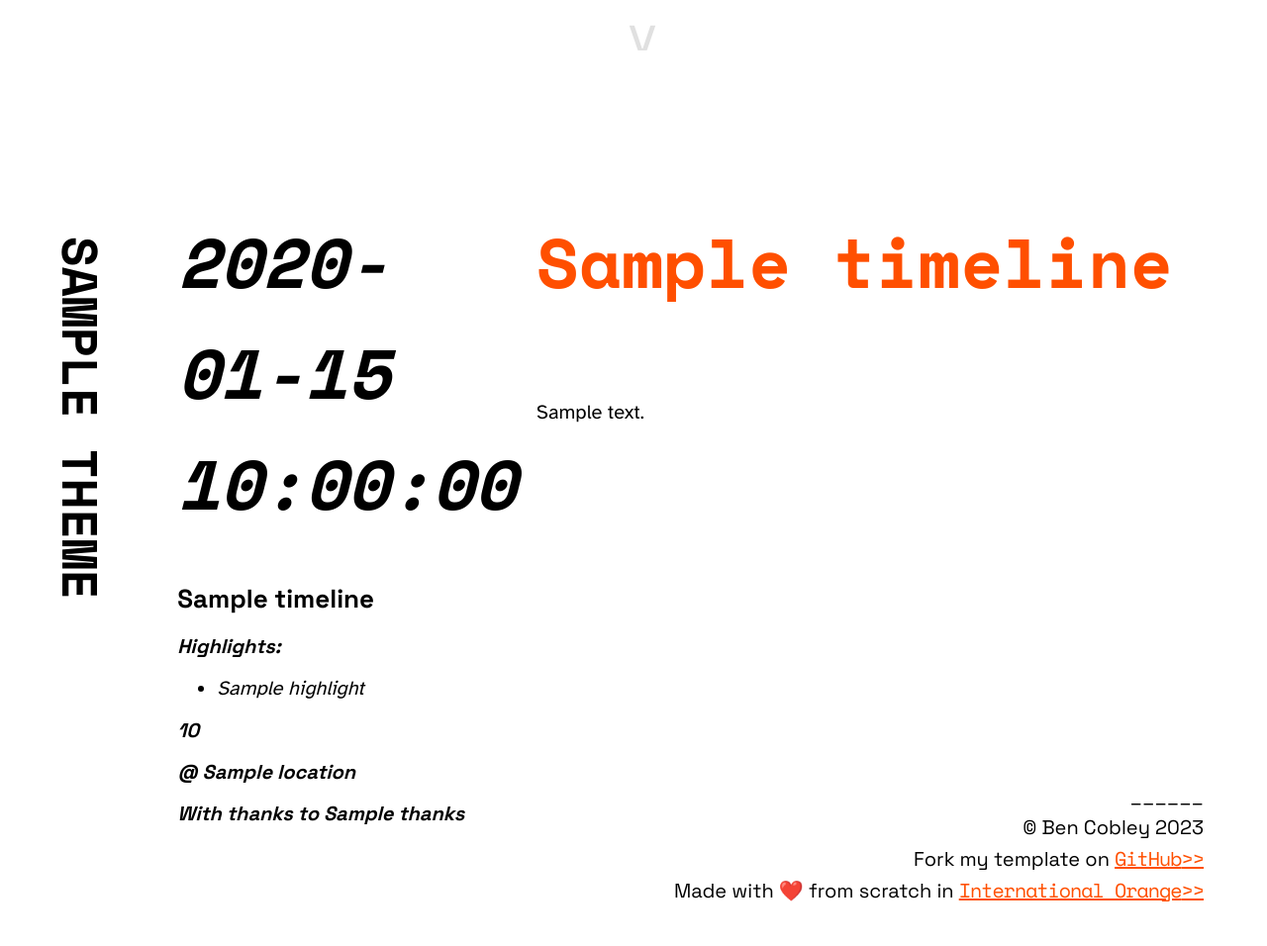
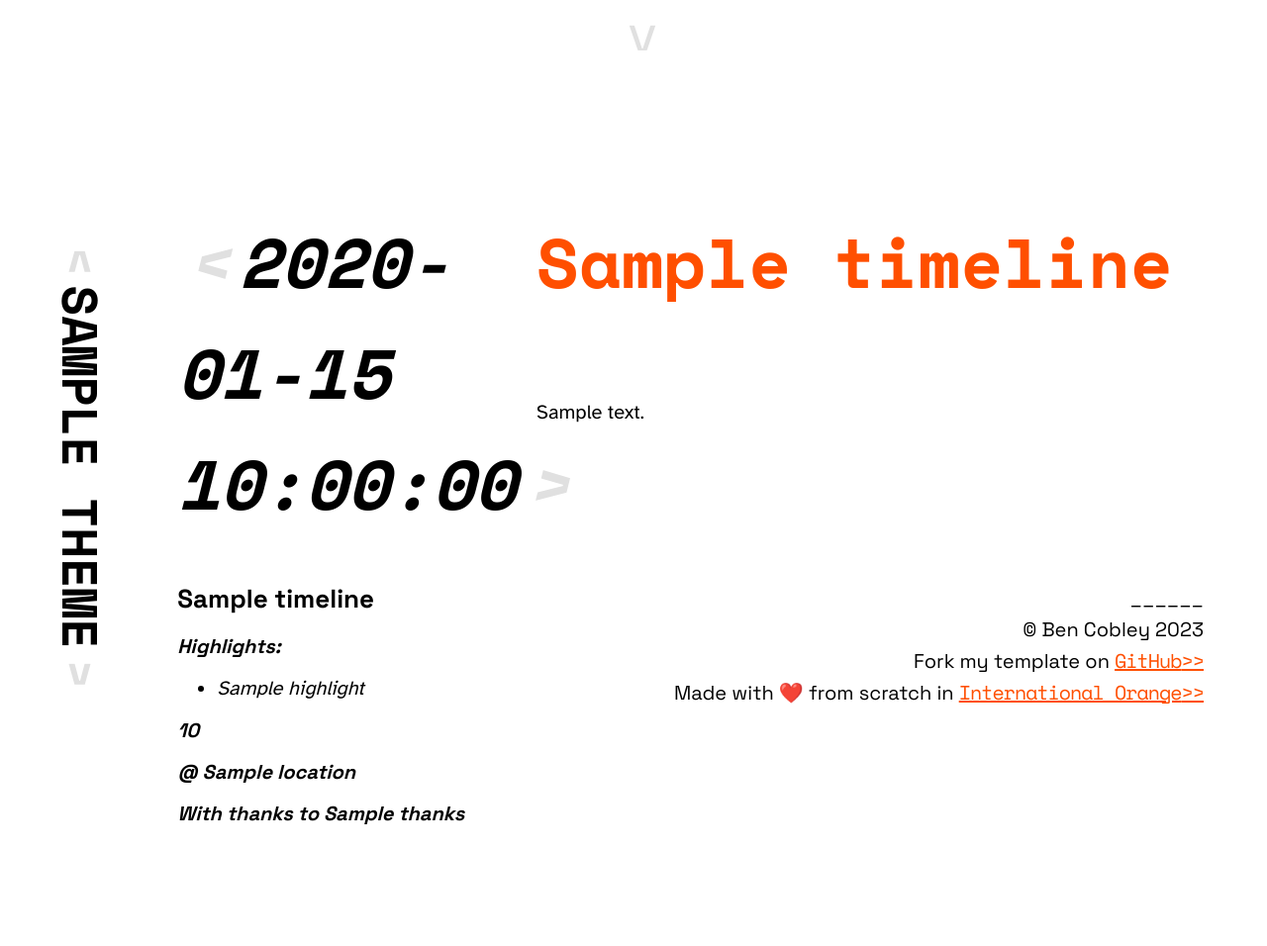
Before and after one commit to bencobley/bencobley.github.io, a Flask app: template templates/timeline.html in a window 1280 px wide. Shown: the part 661-1617 px from the top of the page at 99% size. After the commit the page ends 1494 px from the top, so only its background shows below. Run offline with Flask 2, Linux system fonts and the light colour scheme; the template is opened without the code that fills it: most values are stand-ins (such as "Sample title", 1, 10 or a date in 2020).

Commit message:
Formatting changes

```diff
--- a/templates/base.html
+++ b/templates/base.html
@@ -35,7 +35,7 @@
           Interested in building things / making a positive impact on earth?
           <a href="https://www.linkedin.com/in/bennetcobley/" target="_blank" rel="noopener noreferrer">Say hello!</a>.
         </timeline-text>
-        <a href="#Experience" class="timeline-arrow homepage-arrow">></a>
+        <a href="#Experience" class="timeline-arrow homepage-arrow timeline-down timeline-right">></a>
       </timeline-homepage>
     </column>
 
@@ -43,7 +43,7 @@
     {% block container %}{% endblock %}
 
     <!-- Footer -->
-    <column id="End" style="margin-top: 200px">
+    <column id="End">
       <timeline-footer>
         <timeline-text>
           ______ <br />
--- a/templates/timeline.html
+++ b/templates/timeline.html
@@ -3,14 +3,16 @@
 <column id="{{ theme }}">
   <row class="timeline-theme-row">
     <column class="timeline-theme-column"
-      ><timeline-sticky class="timeline-theme-sticky"><a class="timeline-arrow"></a>{{ theme }}<a class="timeline-arrow"></a></timeline-sticky
-    ></column>
+      ><timeline-sticky class="timeline-theme-sticky"
+        ><a class="timeline-theme-arrow"><</a>{{ theme }}<a class="timeline-theme-arrow">></a></timeline-sticky
+      ></column
+    >
     <column class="timeline-item-column">
       {% for identifier, timeline in content.items() %}
       <row id="{{ identifier }}" class="timeline-item-row">
         <timeline-sticky class="timeline-item-sticky">
           <timeline-shorttitle>{{ timeline['shorttitle'] }}</timeline-shorttitle>
-          <timeline-date><a class="timeline-arrow"></a>{{ timeline['date'] }}<a class="timeline-arrow"></a></timeline-date>
+          <timeline-date><a class="timeline-item-arrow"><</a>{{ timeline['date'] }}<a class="timeline-item-arrow">></a></timeline-date>
           <timeline-subtitle>{{ timeline['subtitle'] }}</timeline-subtitle>
           <timeline-highlights>
             <ul>
```
